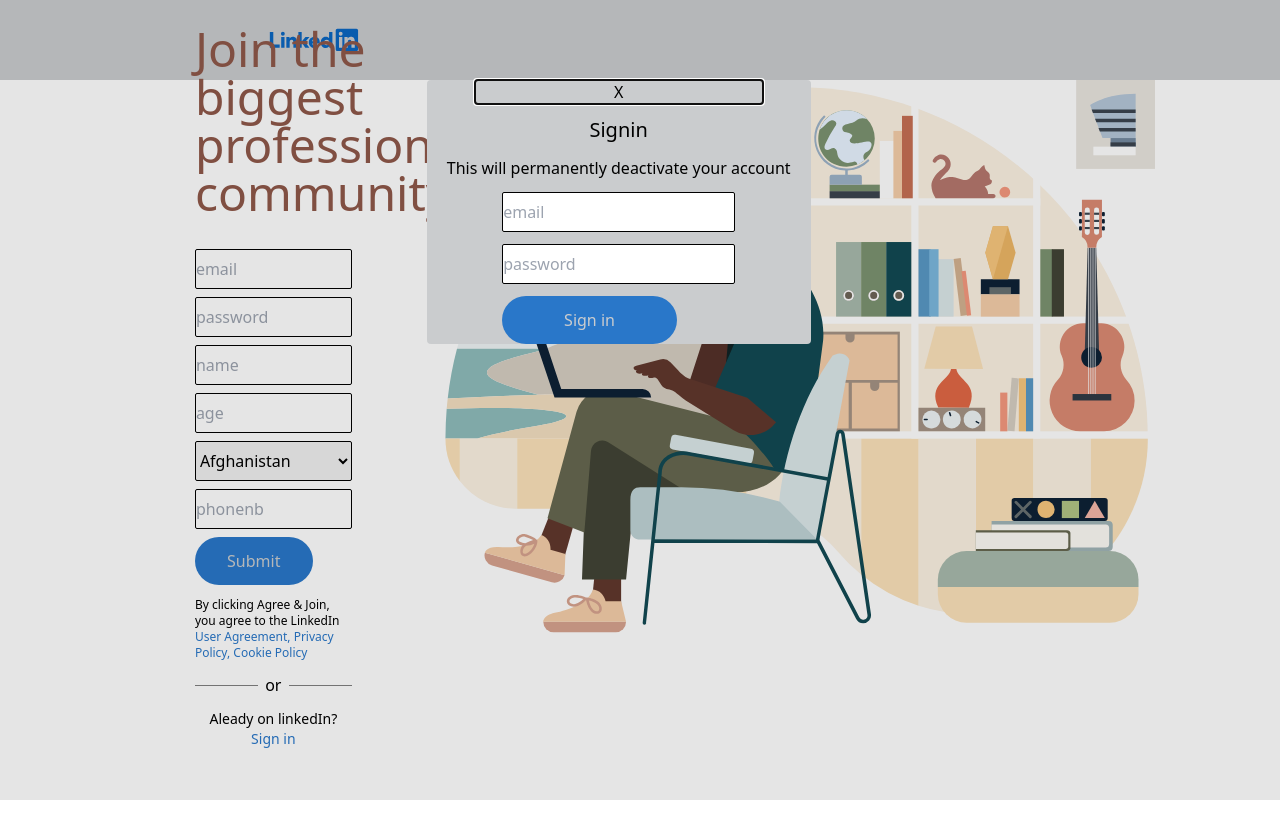
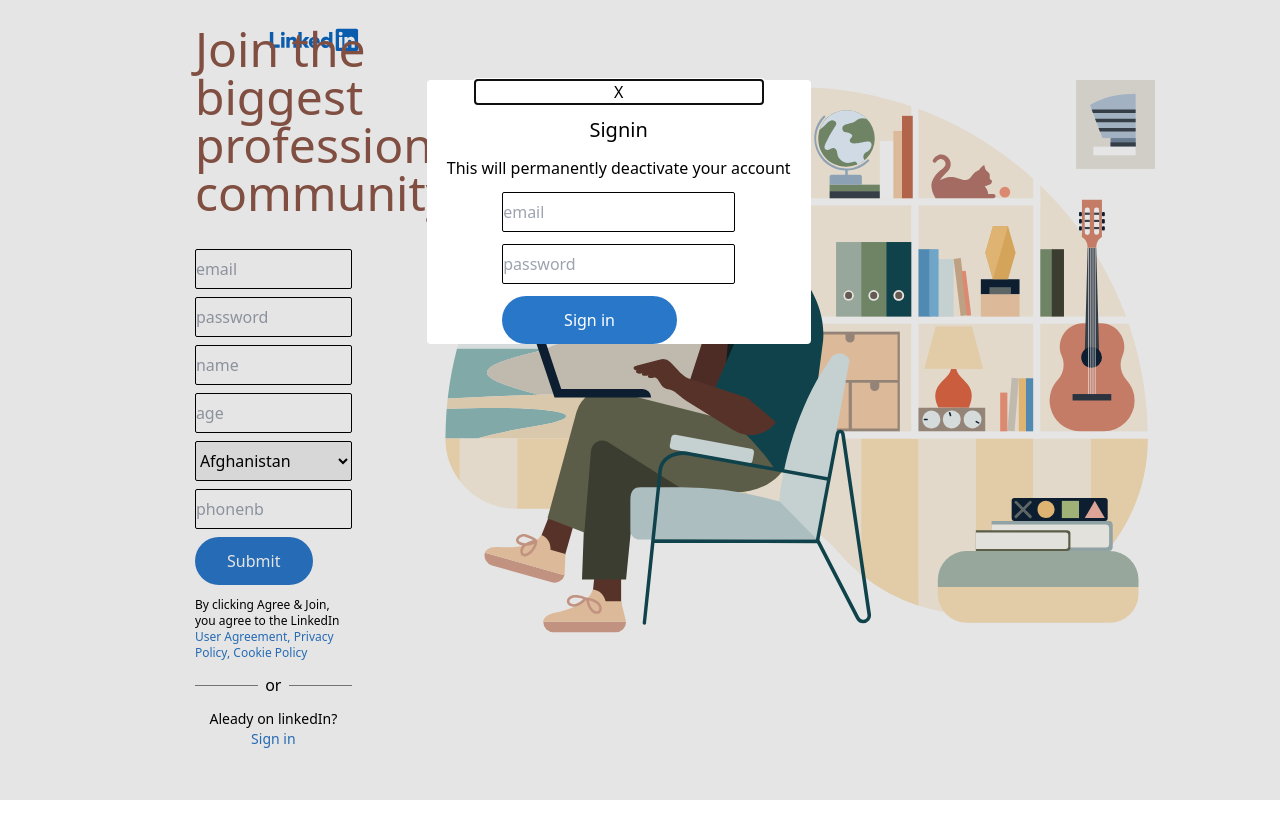
Before and after one commit to mohammadammash/linkedin_clone, a React (Create React App) app: page / in a window 1280 px wide. Both pictures are taken after a click on the element "Sign in". Shown: the top 838 px of the page. Built offline with nearby package versions, Linux system fonts and the light colour scheme.

Commit message:
/src/App.css: Altering btn class default styles and updating matching buttons

```diff
--- a/src/App.css
+++ b/src/App.css
@@ -7,7 +7,7 @@
 }
 
 .btn{
-  @apply w-3/4 h-12 rounded-3xl bg-blue text-white;
+  @apply rounded-3xl bg-blue text-white;
 }
 
 .input{
--- a/src/components/SigninForm.components.jsx
+++ b/src/components/SigninForm.components.jsx
@@ -35,7 +35,7 @@
 
           <input value={formik.values.password} onChange={formik.handleChange} onBlur={formik.handleBlur} className="input" name="password" type="password" placeholder="password" />
           {formik.touched.password && formik.errors.password && <p className="text-red-500">{formik.errors.password}</p>}
-          <button type="submit" className="btn">
+          <button type="submit" className="btn h-12 w-3/4">
             Sign in
           </button>
         </form>
--- a/src/components/SignupForm.components.jsx
+++ b/src/components/SignupForm.components.jsx
@@ -5,8 +5,6 @@
 import SelectInput from "./SelectInput.components";
 
 const SignupForm = () => {
-  const showNextInputs = () => setSignupShowInputs(signupShowInputs + 1);
-  const [signupShowInputs, setSignupShowInputs] = useState(1); //track at which stage of signup to show relevant inputs
   const formik = useFormik({
     initialValues: {
       email: "",
@@ -46,7 +44,7 @@
       <input value={formik.values.phonenb} onChange={formik.handleChange} onBlur={formik.handleBlur} className="input" name="phonenb" type="text" placeholder="phonenb" />
       {formik.touched.phonenb && formik.errors.phonenb && <p className="text-red-500">{formik.errors.phonenb}</p>}
 
-      <button type="submit" className="btn" disabled={!formik.values.phonenb}>
+      <button type="submit" className="btn w-3/4 h-12" disabled={!formik.values.phonenb}>
         Submit
       </button>
     </form>
--- a/tailwind.config.js
+++ b/tailwind.config.js
@@ -8,7 +8,7 @@
         blue: "#2977C9",
         dark: "#1D2226",
         grey: "#86888A",
-        white: "#CACCCE",
+        green: "#00B900",
       },
     },
   },
```
